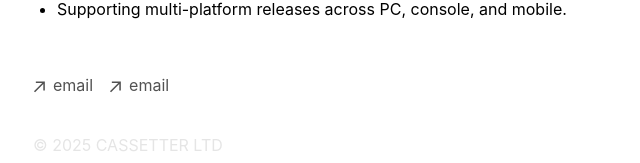
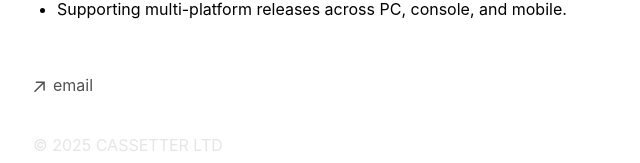
Before and after one commit to dancroucher/cassetter, a Next.js app: page / in a window 1280 px wide. Shown: the part 1391-1554 px from the top of the page, without its empty margins (319-959 px from the left). Built offline with nearby package versions, Linux system fonts and the light colour scheme.

Commit message:
Update footer.tsx

```diff
--- a/app/components/footer.tsx
+++ b/app/components/footer.tsx
@@ -30,17 +30,6 @@ export default function Footer() {
             <p className="ml-2 h-7">email</p>
           </a>
         </li>
-        <li>
-          <a
-            className="flex items-center transition-all hover:text-neutral-800 dark:hover:text-neutral-100"
-            rel="noopener noreferrer"
-            target="_blank"
-            href="/services.tsx"
-          >
-            <ArrowIcon />
-            <p className="ml-2 h-7">email</p>
-          </a>
-        </li>
       </ul>
       <p className="mt-8 text-neutral-200 dark:text-neutral-100">
         © {new Date().getFullYear()} CASSETTER LTD
```
